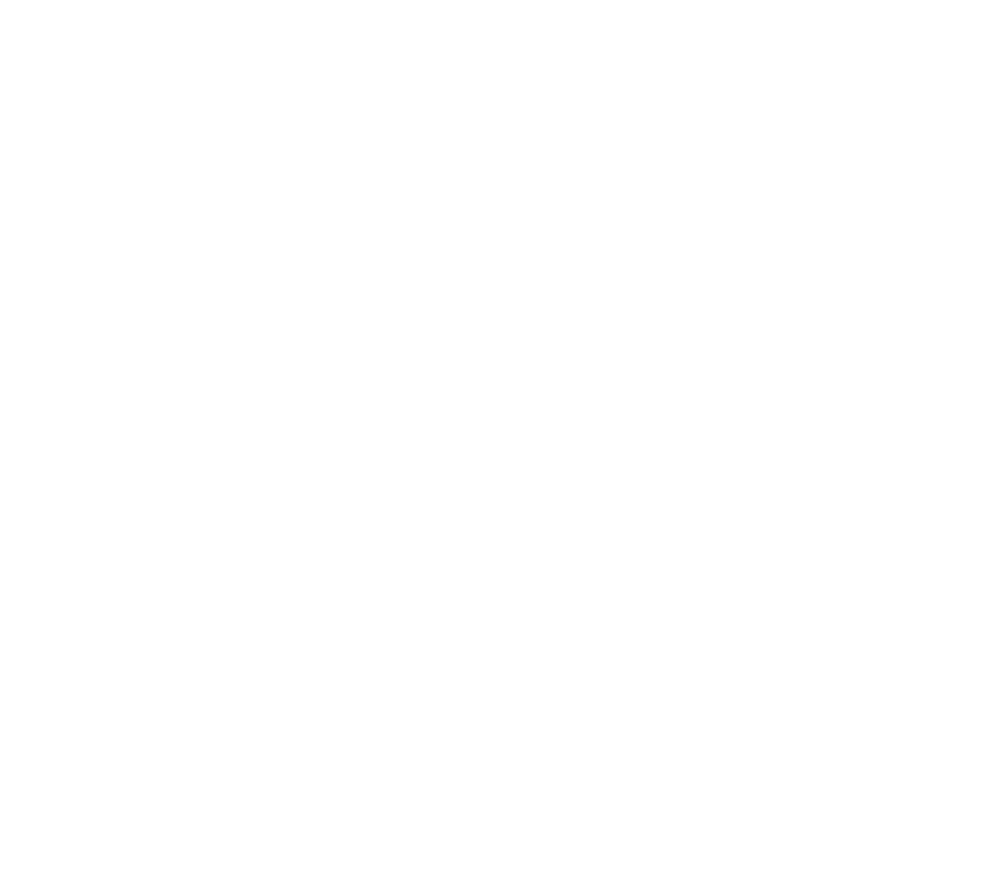
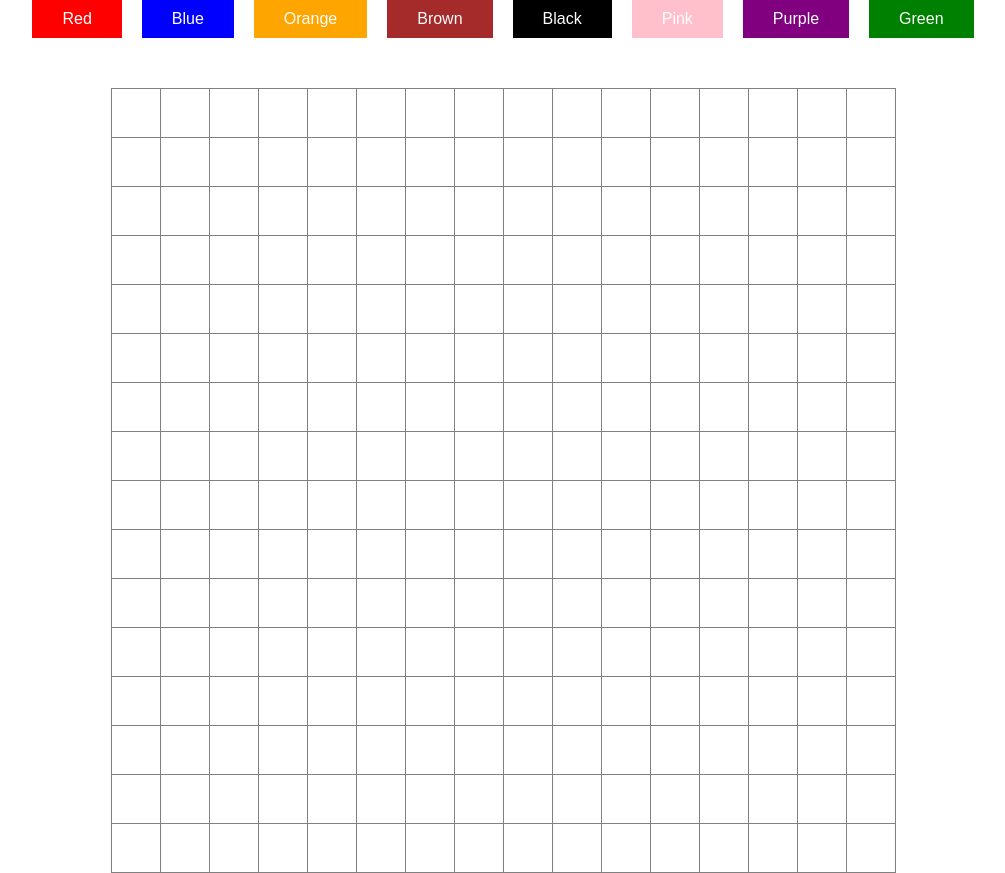
Before and after one commit to mikej321/Etch, a plain HTML site: page index.html in a window 1280 px wide. Shown: the whole page, without its empty margins (137-1142 px from the left). Before the commit the page ends 800 px from the top, so only its background shows below. Drawn offline with Linux system fonts and the light colour scheme.

Commit message:
Add color changing capability

```diff
--- a/index.html
+++ b/index.html
@@ -9,7 +9,16 @@
     <body>
 
         <div class="container">
-
+            <div class="color-container">
+                <button id="red" class="red" type="button">Red</button>
+                <button id="blue" class="blue" type="button">Blue</button>
+                <button id="orange" class="orange" type="button">Orange</button>
+                <button id="brown" class="brown" type="button">Brown</button>
+                <button id="black" class="black" type="button">Black</button>
+                <button id="pink" class="pink" type="button">Pink</button>
+                <button id="purple" class="purple" type="button">Purple</button>
+                <button id="green" class="green" type="button">Green</button>
+            </div>
         </div>
         <script src="./index.js"></script>
     </body>
--- a/index.js
+++ b/index.js
@@ -1,11 +1,12 @@
 // Create main container and add to the DOM
 
 const main = document.querySelector('.container');
+const colorContainer = document.querySelector('.color-container');
 
 for (let i = 0; i < 16; i++) {
     const row = document.createElement('div');
     row.classList.add('row');
-    main.appendChild(row);
+    colorContainer.insertAdjacentElement('afterend', row);
 }
 
 const rows = document.querySelectorAll('.row');
@@ -19,3 +20,36 @@ Array.from(rows).forEach((row) => {
         row.appendChild(square);
     }
 })
+
+/* Set a group of colors on the top of the page that will
+   be able to be clicked, that changes the color of the
+   trail. Pick 6 colors, and link them to helper classes
+   that have the same name as the colors. Also, don't allow
+   more than 1 color to be active at one time, to avoid conflicts. */
+
+   // Red, Blue, Orange, Brown, Black, Pink, Purple, Green
+
+   // Set a variable that captures the value of one of the color buttons
+
+   // Set an event listener that listens for the capture of one of the colors
+
+   const colors = document.querySelectorAll('button');
+   let myChoice = 'black';
+
+   Array.from(colors).forEach((color) => {
+        color.addEventListener('click', function() {
+            myChoice = this.id;
+        })
+   })
+
+/* Set an event listener on the squares that listens for a mouseover and possibly
+   a mouseout if I want the color to change back to a default. The mouseover will
+   change the class of the square that it hovers over. I want it to add the class
+   instead of toggling it as I don't want any errors to happen. */
+
+   const squares = document.querySelectorAll('.square');
+   Array.from(squares).forEach((square) => {
+    square.addEventListener('mouseover', function() {
+        square.classList.add(`${myChoice}`);
+    })
+   })
--- a/styles/style.css
+++ b/styles/style.css
@@ -23,6 +23,10 @@ body {
     justify-content: center;
 }
 
+button {
+    cursor: pointer;
+}
+
 .container {
     display: flex;
     flex-direction: column;
@@ -30,25 +34,127 @@ body {
     justify-content: center;
 }
 
+.color-container {
+    display: flex;
+    gap: 2rem;
+    margin-bottom: 5rem;
+}
+
 .row {
     display: flex;
 }
-
 
 .square {
     width: 5rem;
     height: 5rem;
     font-size: 1.6rem;
-    background-color: gray;
+    border: 0.2px solid gray;
     margin: 0 -1px -1px 0; /* separates cell margins so they don't overlap */
-    opacity: 0; /* Transition opacity between square and hovered square
-                   so that I can make a trailing cursor */
-    transition: opacity 2s ease 6s, transform 0.8s ease;
-    transform: scale(1);
+
 }
 
 .square:hover {
     opacity: 1;
-    transition: opacity 0.2s ease;
-    transform: scale(1.04);
+
 }
+
+/* Separated color id's from color classes, the ID's will be used for
+   the buttons that change the color of the drawing while the classes
+   will be used for the hover class that changes the color */
+
+#red {
+    padding: 1rem 3rem;
+    color: white;
+    border: none;
+    font-size: 1.6rem;
+    background-color: red;
+
+}
+
+.red {
+    background-color: red;
+}
+
+#blue {
+    padding: 1rem 3rem;
+    color: white;
+    border: none;
+    font-size: 1.6rem;
+    background-color: blue;
+}
+
+.blue {
+    background-color: blue;
+}
+
+#orange {
+    padding: 1rem 3rem;
+    color: white;
+    border: none;
+    font-size: 1.6rem;
+    background-color: orange;
+}
+
+.orange {
+    background-color: orange;
+}
+
+#brown {
+    padding: 1rem 3rem;
+    color: white;
+    border: none;
+    font-size: 1.6rem;
+    background-color: brown;
+}
+
+.brown {
+    background-color: brown;
+}
+
+#black {
+    padding: 1rem 3rem;
+    color: white;
+    border: none;
+    font-size: 1.6rem;
+    background-color: black;
+}
+
+.black {
+    background-color: black;
+}
+
+#pink {
+    padding: 1rem 3rem;
+    color: white;
+    border: none;
+    font-size: 1.6rem;
+    background-color: pink;
+}
+
+.pink {
+    background-color: pink;
+}
+
+#purple {
+    padding: 1rem 3rem;
+    color: white;
+    border: none;
+    font-size: 1.6rem;
+    background-color: purple;
+}
+
+.purple {
+    background-color: purple;
+}
+
+#green {
+    padding: 1rem 3rem;
+    color: white;
+    border: none;
+    font-size: 1.6rem;
+    background-color: green;
+}
+
+.green {
+    background-color: green;
+}
```
